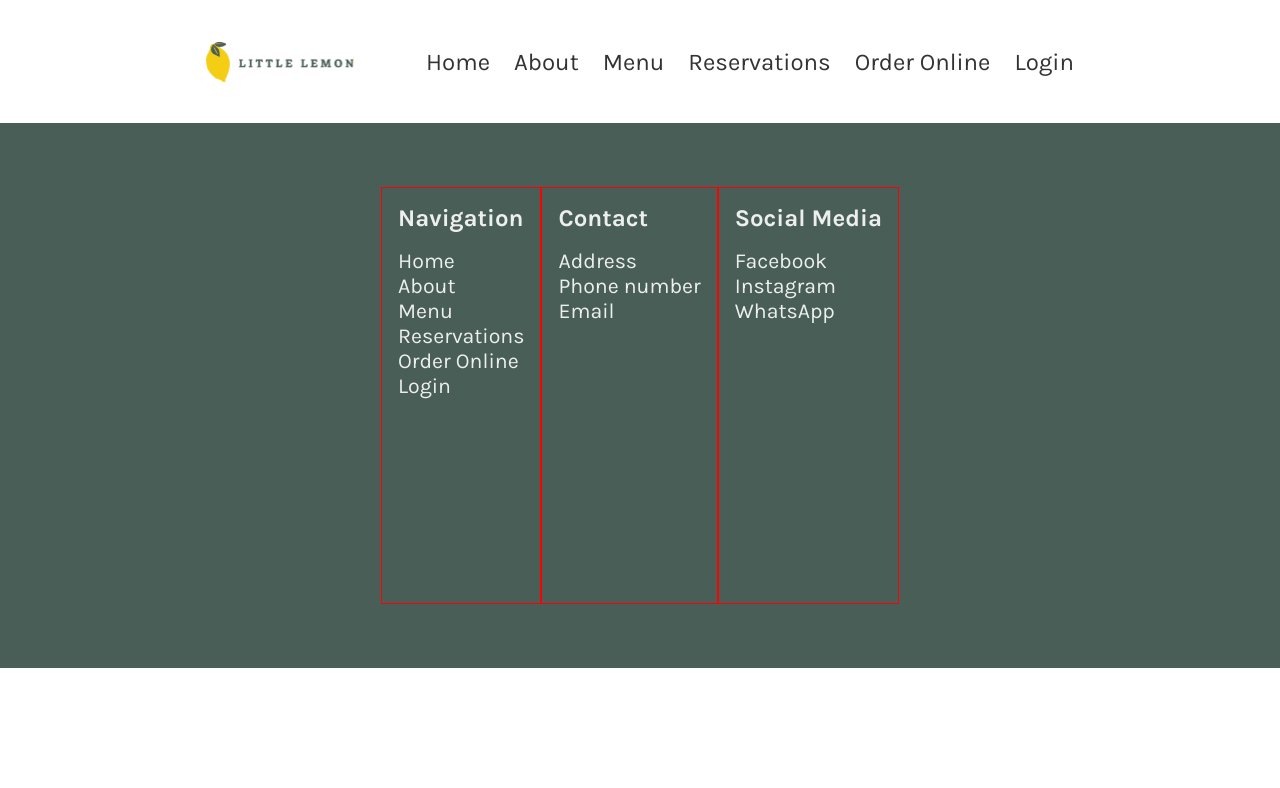
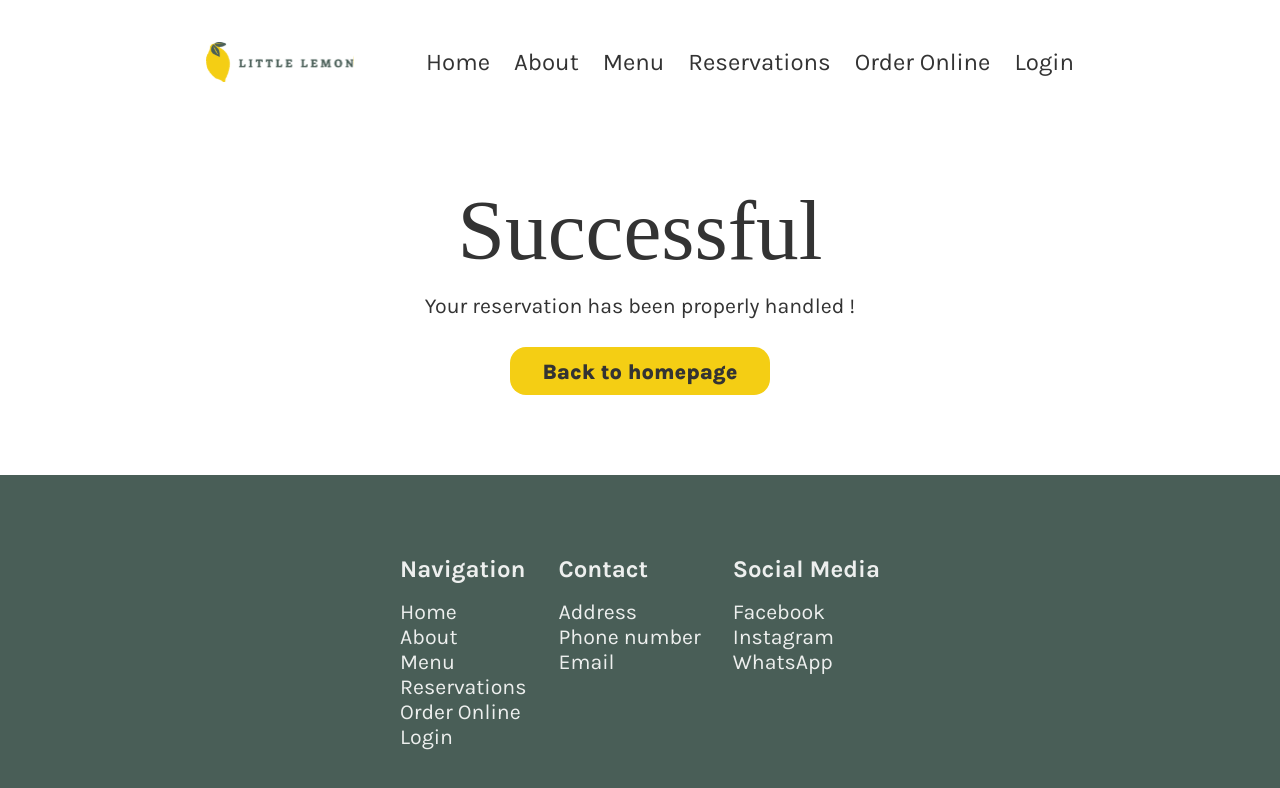
Before and after one commit to PierreMinet/little-lemon-book, a React (Create React App) app: page /confirm in a window 1280 px wide. Shown: the top 788 px of the page. Built offline with nearby package versions, Linux system fonts and the light colour scheme; a web font is replaced by a local one.

Commit message:
Add ConfirmedBooking.js

```diff
--- a/src/App.css
+++ b/src/App.css
@@ -123,7 +123,6 @@ article {
   width: 60%;
   display: flex;
   margin: auto;
-  border: 1px solid red;
 }
 
 .vertical-div {
@@ -131,7 +130,6 @@ article {
 }
 
 header .main-div div {
-  border: 1px solid red;
   max-width: 50%;
 }
 
@@ -211,7 +209,6 @@ main p {
   background-color: var(--secondary-gray);
   width: 25%;
   height: 100%;
-  border: 1px solid red;
   border-radius: 16px;
 }
 
@@ -249,7 +246,6 @@ footer {
 
 footer div {
   display: block;
-  border: 1px solid red;
   padding: 1rem;
   color: var(--secondary-gray);
 }
--- a/src/components/BookingForm.js
+++ b/src/components/BookingForm.js
@@ -1,4 +1,5 @@
 import { useState } from "react";
+import { useNavigate } from "react-router-dom";
 
 function BookingForm(props) {
 
@@ -17,10 +18,14 @@ function BookingForm(props) {
     const timesOptions = props.availableTimes.map((time) => <option key={time}>{time}</option>);
     const occasionOptions = occasions.map((occasion) => <option key={occasion}>{occasion}</option>);
 
+    let navigate = useNavigate();
+
     const handleSubmit = (e) => {
         e.preventDefault();
         console.log("Form sent");
-        console.log(`Date : ${date}, Time: ${time}, Guest: ${guestsAmount}, Occasion: ${resOccasion}`)};
+        console.log(`Date : ${date}, Time: ${time}, Guest: ${guestsAmount}, Occasion: ${resOccasion}`)
+        navigate("/confirm");
+    };
 
     return (
         <form onSubmit={handleSubmit}>
--- /dev/null
+++ b/src/components/ConfirmedBooking.js
@@ -0,0 +1,19 @@
+import {Link} from 'react-router-dom';
+
+function ConfirmedBooking() {
+    return (
+        <article>
+            <div className='main-div' style={{textAlign:"center"}}>
+                <h2 style={{color:"#333333", marginLeft:"auto", marginRight:"auto", display:"block"}}>Successful</h2>
+            </div>
+            <div className='main-div' style={{textAlign:"center"}}>
+                <p style={{marginLeft:"auto", marginRight:"auto", display:"block"}}>Your reservation has been properly handled !</p>
+            </div>
+            <div className='main-div' style={{marginTop:"25px"}}>
+                <Link to="/" className='button-normal section-category' style={{marginLeft:"auto", marginRight:"auto", display:"block"}}>Back to homepage</Link>
+            </div>
+        </article>
+    );
+}
+
+export default ConfirmedBooking;
--- a/src/components/Main.js
+++ b/src/components/Main.js
@@ -4,6 +4,7 @@ import Homepage from './Homepage.js';
 import Bookingpage from './Bookingpage.js';
 import {Routes, Route} from 'react-router-dom';
 import { useReducer, useEffect } from "react";
+import ConfirmedBooking from './ConfirmedBooking.js';
 
 const date = new Date();
 
@@ -48,6 +49,9 @@ function Main() {
                 element={<Bookingpage
                 availableTimes={availableTimes}
                 dispatch={dispatch} />} />
+                <Route
+                path="/confirm"
+                element={<ConfirmedBooking />} />
             </Routes>
             <Footer />
         </main>
```
